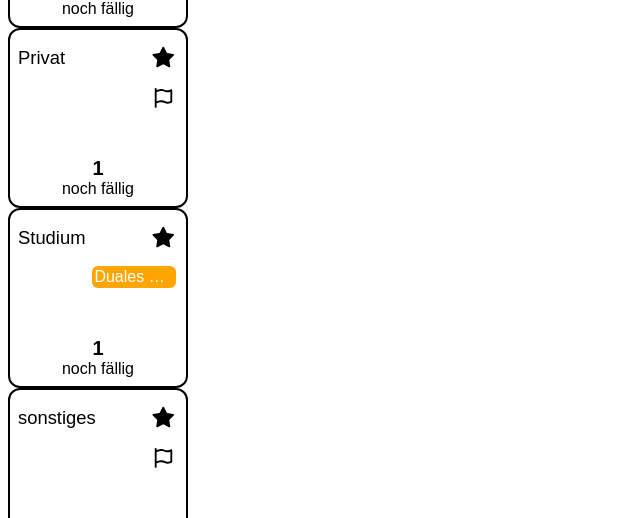
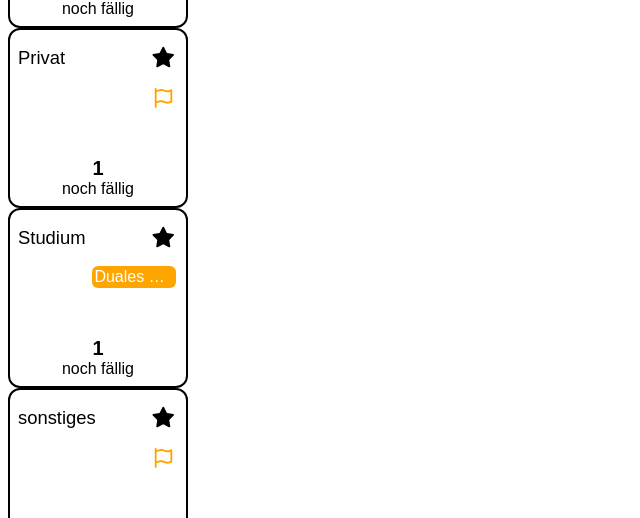
Before and after one commit to keckamreck/backendbanditen, a Next.js app: page /dashboard/cardTest in a window 1280 px wide. Shown: the part 160-678 px from the top of the page, without its empty margins (0-640 px from the left). Built offline with nearby package versions, Linux system fonts and the light colour scheme.

Commit message:
changed colors

```diff
--- a/src/app/_components/listCard.module.css
+++ b/src/app/_components/listCard.module.css
@@ -44,11 +44,13 @@
 }
 
 .starIcon{
+  /*color: orange;*/
   font-size: 1.25em;
   margin: 0.5em 0.2em 0.5em 1em;
 }
 
 .flagIcon{
+  color: orange;
   font-size: 1.25em;
   margin: 0.5em 0.1em 0.5em 1em;
 }
--- a/src/app/dashboard/page.tsx
+++ b/src/app/dashboard/page.tsx
@@ -75,8 +75,6 @@ export default function DashboardPage() {
           console.log("dueTask.deadline:", dueTask.deadline);
           if (timestamp.getDay() === dueTask.deadline.getDay()) {
             setDueTaskTime("Heute fällig");
-
-            setDueTaskTime("Morgen fällig");
           } else if (timestamp.getDay() + 1 === dueTask.deadline.getDay()) {
             setDueTaskTime("Morgen fällig");
           } else {
@@ -277,7 +275,7 @@ export default function DashboardPage() {
   }
 
   function handleSearchSubmit(e: FormEvent) {
-    e.preventDefault();
+    // e.preventDefault();
 
     const input = document.getElementById("searchInput") as HTMLInputElement;
 
```
